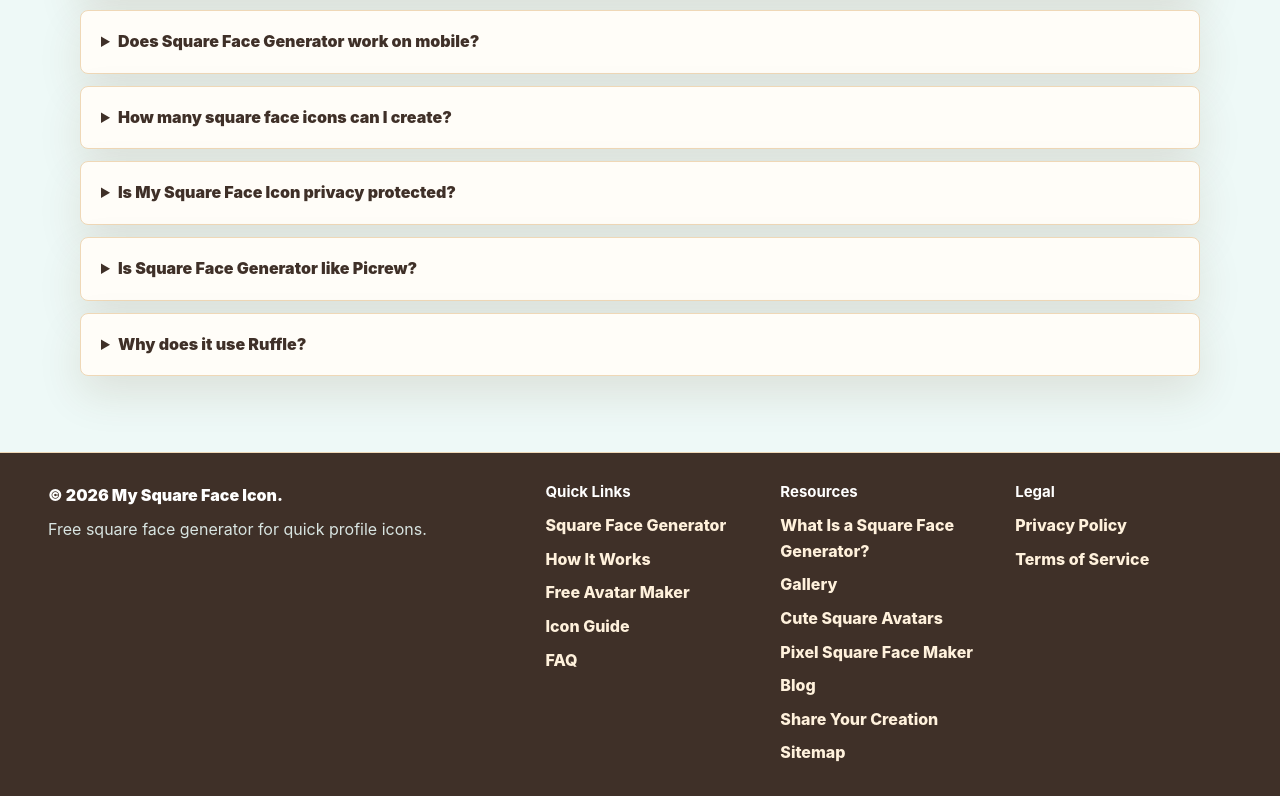
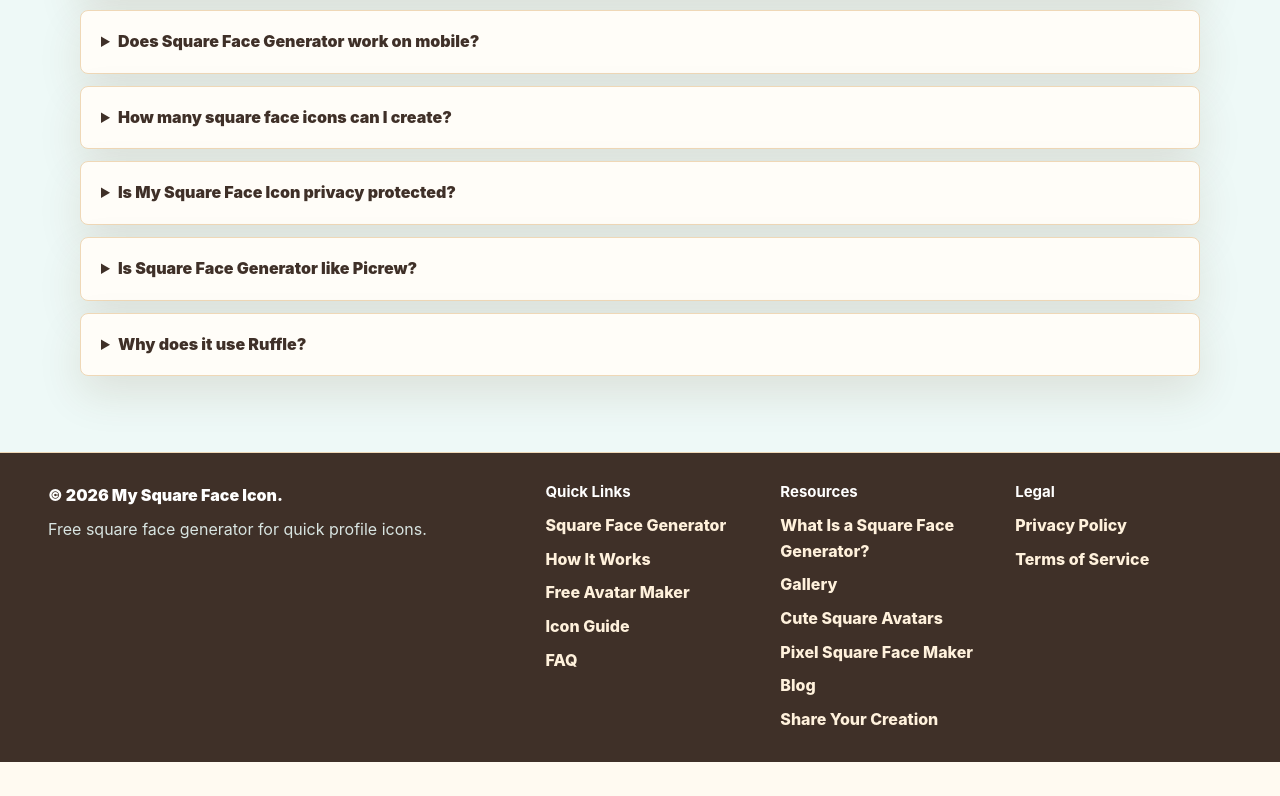
Before and after one commit to Liujiacheng-yuexin/mysquarefaceicon, a Next.js app: page / in a window 1280 px wide. Shown: the part 5563-6359 px from the top of the page. After the commit the page ends 6325 px from the top, so only its background shows below. Built offline with nearby package versions, Linux system fonts and the light colour scheme.

Commit message:
网站更新

```diff
--- a/components/HomePage.tsx
+++ b/components/HomePage.tsx
@@ -351,7 +351,6 @@
             <a href="/pixel-square-face-maker">Pixel Square Face Maker</a>
             <a href="/blog">Blog</a>
             <a href="#comments">Share Your Creation</a>
-            <a href={`${siteUrl}/sitemap.xml`}>Sitemap</a>
           </div>
           <div>
             <h3>Legal</h3>
--- a/components/SiteFooter.tsx
+++ b/components/SiteFooter.tsx
@@ -23,7 +23,6 @@
           <a href="/blog/how-to-make-a-cute-discord-profile-icon">Discord Icon Guide</a>
           <a href="/blog/discord-avatar-size-guide">Discord Avatar Size</a>
           <a href="/pixel-square-face-maker">Pixel Square Face Maker</a>
-          <a href="/sitemap.xml">Sitemap</a>
         </div>
         <div>
           <h3>Legal</h3>
```
Also changed, not shown: 2 other files (tests, documents, lock files or other folders).
